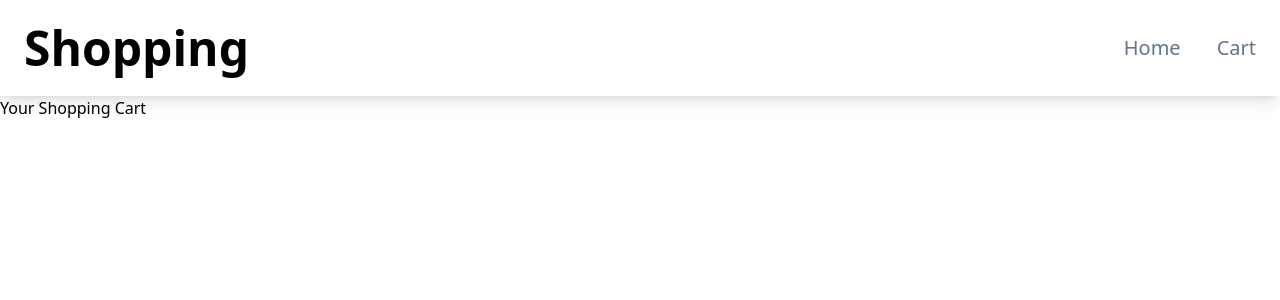
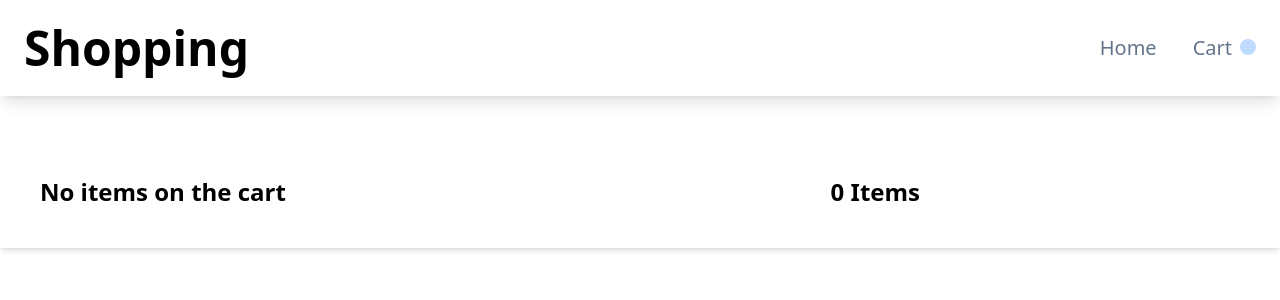
Before and after one commit to MdShayemurRahman/e-shopping-application, a React (Create React App) app: page /carts in a window 1280 px wide. Shown: the top 300 px of the page. Built offline with nearby package versions, Linux system fonts and the light colour scheme; no server answers.

Commit message:
add to cart functionality

```diff
--- a/src/App.js
+++ b/src/App.js
@@ -1,19 +1,48 @@
 import { BrowserRouter, Routes, Route } from 'react-router-dom';
-
-
+import React, { useState, useEffect } from 'react';
+import { commerce } from './lib/commerce';
 import Layout from './Pages/Layout';
 import PageNotFound from './Pages/PageNotFound';
 import Homepage from './Pages/Homepage';
 import Cartpage from './Pages/Cartpage';
 
 const App = () => {
+  const [products, setProducts] = useState([]);
+  const [cart, setCart] = useState({});
+
+  const fetchProducts = async () => {
+    const { data } = await commerce.products.list();
+    setProducts(data);
+  };
+
+  const fetchCart = async () => {
+    setCart(await commerce.cart.retrieve());
+  };
+
+  const handleAddToCart = async (productId, quantity) => {
+    const item = await commerce.cart.add(productId, quantity);
+
+    setCart(item);
+  };
+
+  useEffect(() => {
+    fetchProducts();
+    fetchCart();
+  }, []);
+
+  console.log(cart);
   return (
     <>
       <BrowserRouter>
         <Routes>
-          <Route path='/' element={<Layout />}>
-            <Route index element={<Homepage />} />
-            <Route path='carts' element={<Cartpage />} />
+          <Route path='/' element={<Layout totalItems={cart.line_items} />}>
+            <Route
+              index
+              element={
+                <Homepage products={products} onAddToCart={handleAddToCart} />
+              }
+            />
+            <Route path='carts' element={<Cartpage cart={cart} />} />
           </Route>
           <Route path='*' element={<PageNotFound />} />
         </Routes>
--- a/src/Pages/Cartpage.js
+++ b/src/Pages/Cartpage.js
@@ -1,14 +1,39 @@
 import React from 'react';
 
 const Cartpage = ({ cart }) => {
+  const isEmpty = true;
 
+  const EmptyCart = () => (
+    <>
+      <div className='container mx-auto mt-10'>
+        <div className='flex shadow-md my-10'>
+          <div className='w-3/4 bg-white px-10 py-10'>
+            <div className='flex justify-between'>
+              <h1 className='font-semibold text-2xl'>No items on the cart</h1>
+              <h2 className='font-semibold text-2xl'>0 Items</h2>
+            </div>
+          </div>
+        </div>
+      </div>
+    </>
+  );
 
-  return (
-    <div>
-      <h2>Your Shopping Cart</h2>
-      {/* {isEmpty ? <EmptyCart /> : <FilledCart />} */}
-    </div>
+  const FilledCart = () => (
+    <>
+      <div className='container mx-auto mt-10'>
+        <div className='flex shadow-md my-10'>
+          <div className='w-3/4 bg-white px-10 py-10'>
+            <div className='flex justify-between'>
+              <h1 className='font-semibold text-2xl'>No items on the cart</h1>
+              <h2 className='font-semibold text-2xl'>0 Items</h2>
+            </div>
+          </div>
+        </div>
+      </div>
+    </>
   );
+
+  return <div>{isEmpty ? <EmptyCart /> : <FilledCart />}</div>;
 };
 
 export default Cartpage;
--- a/src/Pages/Homepage.js
+++ b/src/Pages/Homepage.js
@@ -1,48 +1,12 @@
-import React, { useState, useEffect } from 'react';
-import { commerce } from '../lib/commerce';
+import React from 'react';
 import ListItems from '../components/ListItems';
 
-
-const Homepage = () => {
-  const [products, setProducts] = useState([]);
-  const [cart, setCart] = useState({});
-
-  const fetchProducts = async () => {
-    const { data } = await commerce.products.list();
-    setProducts(data);
-  };
-
-  const fetchCart = async () => {
-    const cart = await commerce.cart.retrieve();
-
-    setCart(cart);
-  };
-
-  const handleAddToCart = async (productId, quantity) => {
-    const item = await commerce.cart.add(productId, quantity);
-
-    setCart(item);
-  };
-
-  useEffect(() => {
-    fetchProducts();
-    fetchCart();
-  }, []);
-
-  console.log(cart);
-
+const Homepage = ({products, onAddToCart}) => {
   return (
     <div className='flex justify-between'>
-      {/* <Category /> */}
-
       <section>
-        <ListItems products={products} onAddToCart={handleAddToCart} />
+        <ListItems products={products} onAddToCart={onAddToCart}  />
       </section>
-      {/* <section>
-        <Cartpage cart={cart} />
-      </section> */}
-
-      {/* <Search /> */}
     </div>
   );
 };
--- a/src/Pages/Layout.js
+++ b/src/Pages/Layout.js
@@ -1,6 +1,7 @@
 import { Outlet, Link } from 'react-router-dom';
 
-const Layout = () => {
+const Layout = ({ totalItems }) => {
+
   return (
     <>
       <nav className='p-6 shadow-lg flex flex-wrap items-center justify-between'>
@@ -8,7 +9,12 @@ const Layout = () => {
 
         <div className='space-x-9 text-xl text-slate-500'>
           <Link to='/'>Home</Link>
-          <Link to='/carts'>Cart</Link>
+          <Link to='/carts'>
+            Cart
+            <span className='inline-flex justify-center items-center ml-2 w-4 h-4 text-xs font-semibold text-blue-800 bg-blue-200 rounded-full'>
+              {totalItems?.length}
+            </span>
+          </Link>
         </div>
       </nav>
 
--- a/src/lib/commerce.js
+++ b/src/lib/commerce.js
@@ -1,5 +1,8 @@
 import Commerce from '@chec/commerce.js';
 
-export const commerce = new Commerce(process.env.REACT_APP_CHEC_PUBLIC_KEY, true);
+export const commerce = new Commerce(
+  process.env.REACT_APP_CHEC_PUBLIC_KEY,
+  true
+);
 
 // we are passing an argument 'true' because it is going to create a new commerce store.
```
